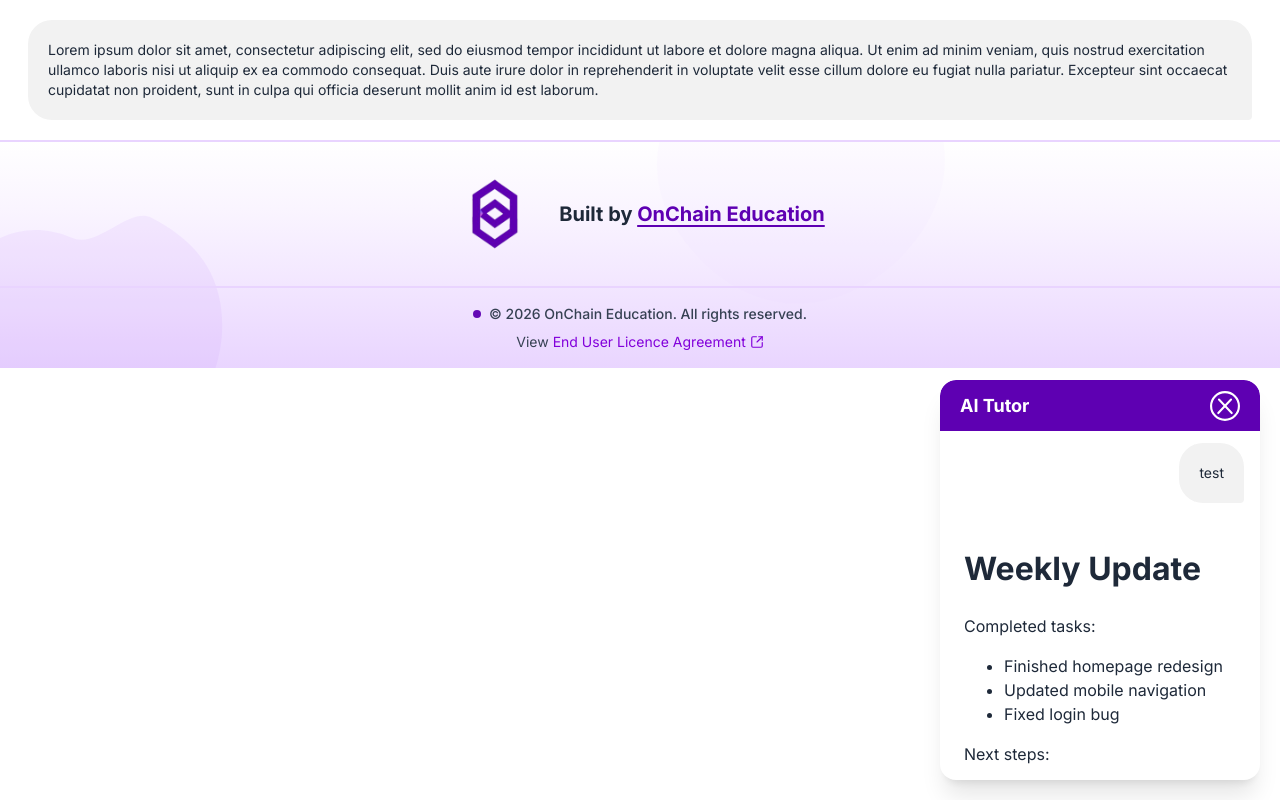
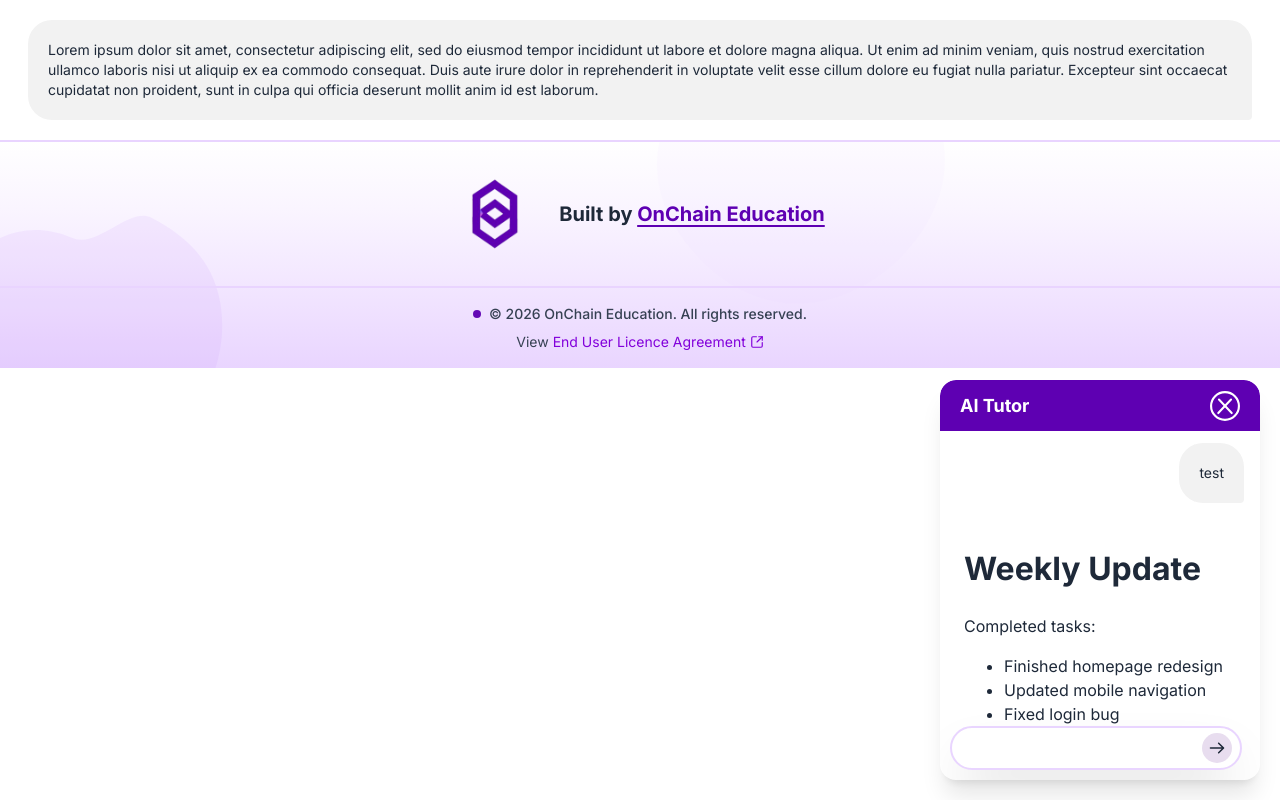
Before and after one commit to UoaWDCC/oce, a Next.js app: page /test in a window 1280 px wide. Both pictures are taken after a click on the element 1218 px from the left and 738 px from the top of the page. Built offline with nearby package versions, Linux system fonts and the light colour scheme; a web font is replaced by a local one.

Commit message:
feat: make ChatInput sticky

```diff
--- a/src/components/chatbot/chatBox.tsx
+++ b/src/components/chatbot/chatBox.tsx
@@ -16,8 +16,8 @@ export interface IChatMessage {
   message: string;
 }
 
-//TODO: note that the way that message content is passed into the div hasn't been finalised.
 export default function ChatBox({ open, toggleOpen }: IChatBox): ReactNode {
+  //NOTE: the way that message content is passed into the div hasn't been finalised
   const [messages, setMessages] = useState<IChatMessage[]>([
     {
       type: "user",
@@ -61,7 +61,7 @@ and creates clearer visual hierarchy.
           />
         </button>
       </div>
-      <div className=" overflow-y-auto pr-2 ">
+      <div className="overflow-y-auto pr-2 ">
         <div className="relative h-full py-3 box-border w-full pl-3">
           <div className="flex flex-col w-full gap-5 pb-3">
             {messages.map((message, index) => {
@@ -72,7 +72,9 @@ and creates clearer visual hierarchy.
             })}
           </div>
         </div>
-        <ChatInput submitMessage={submitMessage} />
+        <div className="sticky bottom-5">
+          <ChatInput submitMessage={submitMessage} />
+        </div>
       </div>
     </div>
   );
--- a/src/components/chatbot/chatInput.tsx
+++ b/src/components/chatbot/chatInput.tsx
@@ -17,8 +17,8 @@ export default function ChatInput({
   }
 
   return (
-    <div className="w-full h-8 px-3 mb-6 z-10">
-      <div className="shadow-2xl rounded-full h-10 outline-2 outline-[#e9d5ff] flex items-center">
+    <div className="w-full h-8 px-3 mb-6 z-30 bg-white">
+      <div className="shadow-2xl rounded-full h-10 outline-2 outline-[#e9d5ff] flex items-center bg-white">
         <input
           className="text-sm flex-1 h-full pr-3 pl-4 min-w-0"
           value={inputValue}
```
